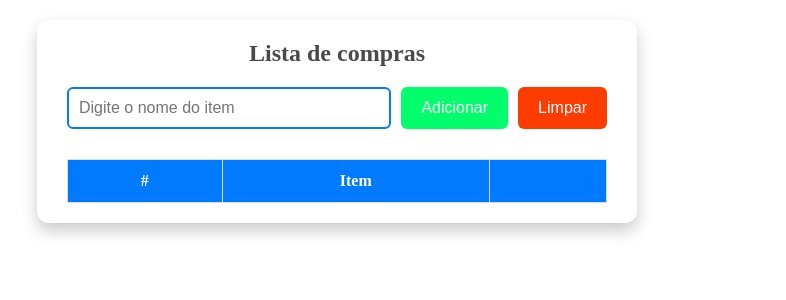
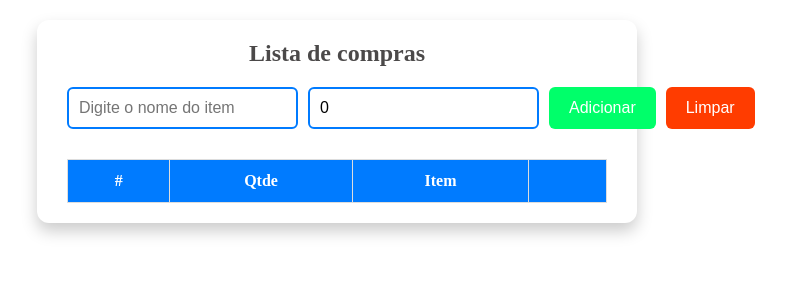
Before and after one commit to BrenoAissa/lista-compras, an Angular app: page / in a window 1280 px wide. Shown: the top 300 px of the page, without its empty margins (303-1089 px from the left). Built offline with nearby package versions, Linux system fonts and the light colour scheme.

Commit message:
feat: add item quantity input

```diff
--- a/src/app/lista-compras/item-lista.ts
+++ b/src/app/lista-compras/item-lista.ts
@@ -1,5 +1,6 @@
 export class ItemLista{
     id?: number;
+    quantidade: number = 0;
     nome!: string;
     comprado: boolean = false;
 }
--- a/src/app/lista-compras/lista-compras.component.html
+++ b/src/app/lista-compras/lista-compras.component.html
@@ -3,6 +3,7 @@
 
     <form #frm="ngForm" class="add-item-form" (ngSubmit)="adicionarItem()">
         <input type="text" id="item" name="item" [(ngModel)]="item" placeholder="Digite o nome do item"/>
+        <input type="number" id="quantidade" name="quantidade" [(ngModel)]="quantidade" placeholder="Digite a quantidade"/>
 
         <button type="submit">Adicionar</button>
         <button type="button" (click)="limparLista()">Limpar</button>
@@ -13,6 +14,7 @@
             <thead>
                 <tr>
                     <th class="id-tabela">#</th>
+                    <th>Qtde</th>
                     <th>Item</th>
                     <th></th>
                 </tr>
@@ -21,6 +23,7 @@
                 @for(i of lista; track i.id){
                     <tr>
                         <td class="id-tabela">{{ i.id }}</td>
+                        <td>{{ i.quantidade }}</td>
                         <td>
                             <span [ngClass]="{ 'item-riscado' : i.comprado }">
                                 {{ i.nome }}
--- a/src/app/lista-compras/lista-compras.component.ts
+++ b/src/app/lista-compras/lista-compras.component.ts
@@ -12,6 +12,7 @@ import { CommonModule } from '@angular/common';
 })
 export class ListaComprasComponent implements OnInit{
   item: string = "";
+  quantidade: number = 0;
   lista: ItemLista[] = [];
 
     ngOnInit(): void {
@@ -33,6 +34,7 @@ export class ListaComprasComponent implements OnInit{
 
     itemLista.nome = this.item;
     itemLista.id = this.lista.length + 1;
+    itemLista.quantidade = this.quantidade;
 
     this.lista.push(itemLista);
     this.salvarLista();
```
